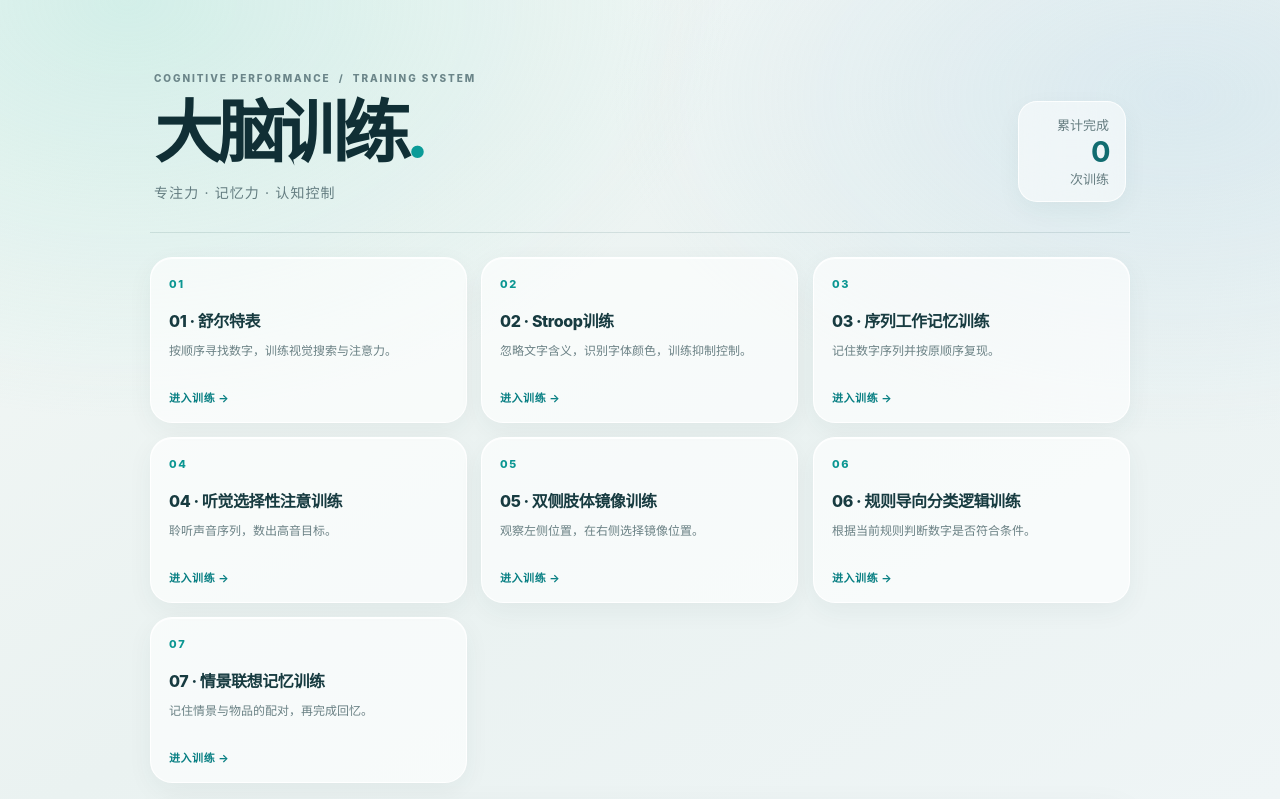
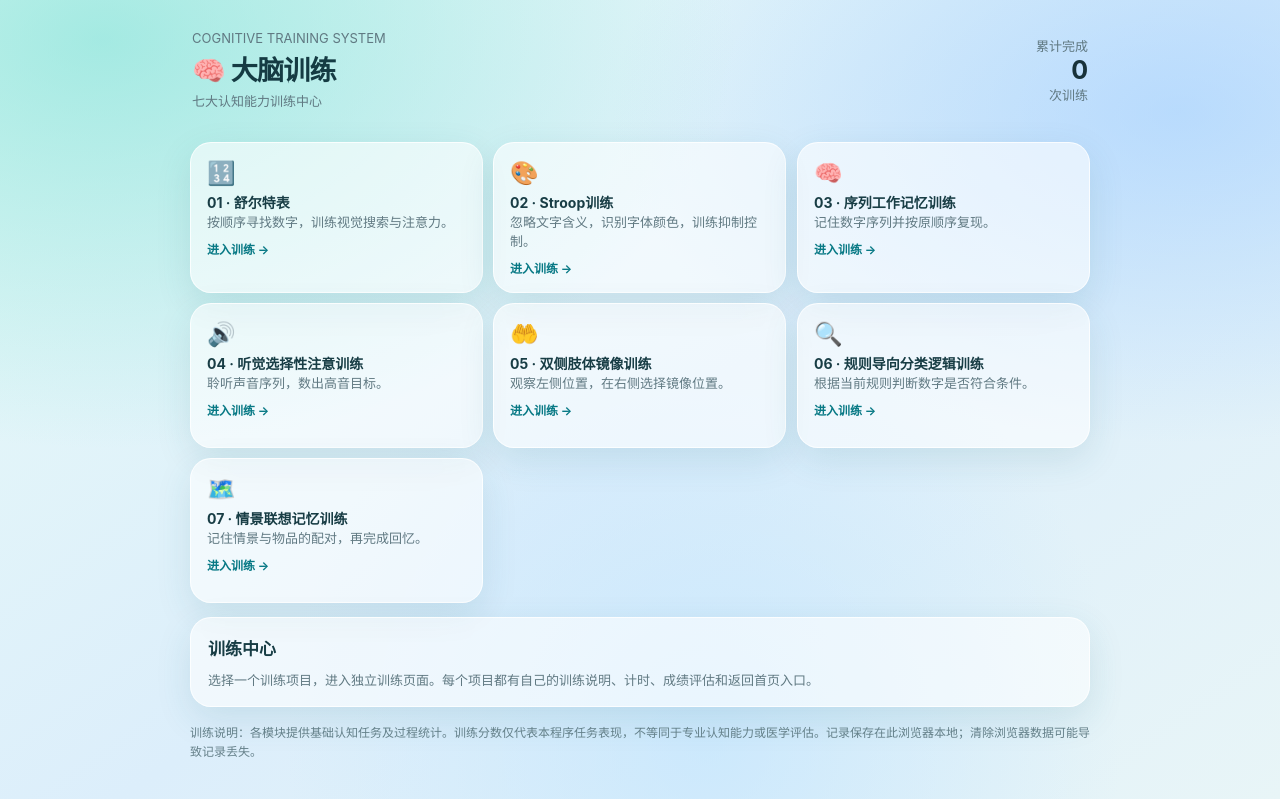
Before and after one commit to fengweisong18-a11y/brain-training, a plain HTML site: page index.html in a window 1280 px wide. Shown: the top 799 px of the page. Drawn offline with Linux system fonts and the light colour scheme.

Commit message:
Add files via upload

```diff
--- a/index.html
+++ b/index.html
@@ -179,181 +179,19 @@ button.tap-feedback::after{
   button,.module,.tile,.choice,.secondary,.primary,.metric,.panel{transition:none!important}
 }
 
-
-/* Premium editorial interface: restrained typography, whitespace and glass surfaces */
-:root{
-  --ink:#102f35;
-  --muted:#667d81;
-  --teal:#087f83;
-  --line:rgba(20,76,80,.10);
-  --shadow:0 14px 38px rgba(25,79,83,.075);
-}
-html{min-height:100%;background:#edf5f3}
-body{
-  min-height:100vh;
-  padding:clamp(22px,5vw,54px) 16px 36px;
-  color:var(--ink);
-  background:
-    radial-gradient(ellipse at 10% 0%,rgba(158,224,211,.38),transparent 37%),
-    radial-gradient(ellipse at 92% 12%,rgba(186,216,235,.34),transparent 34%),
-    linear-gradient(150deg,#f4f8f6 0%,#eaf2f1 54%,#eff5f6 100%);
-  background-attachment:fixed;
-}
-.app{max-width:980px}
-header{
-  align-items:flex-end;
-  padding:18px 4px 30px;
-  margin-bottom:24px;
-  border-bottom:1px solid rgba(22,73,77,.12);
-}
-.brand-block{min-width:0}
-.eyebrow{
-  margin-bottom:14px;
-  color:#6b8589;
-  font-size:10px;
-  font-weight:800;
-  letter-spacing:.19em;
-}
-h1{
-  margin:0;
-  color:#102f35;
-  font-size:clamp(44px,9vw,68px);
-  line-height:1.02;
-  letter-spacing:-.075em;
-  font-weight:850;
-}
-.title-mark{color:#0b9b98}
-.hero-copy{
-  margin-top:15px;
-  color:#647d81;
-  font-size:14px;
-  letter-spacing:.08em;
-}
-header>div:last-child{
-  min-width:108px;
-  padding:13px 16px;
-  border:1px solid rgba(255,255,255,.82);
-  border-radius:19px;
-  background:rgba(255,255,255,.50);
-  -webkit-backdrop-filter:blur(20px);
-  backdrop-filter:blur(20px);
-  box-shadow:0 8px 24px rgba(25,79,83,.05);
-}
-#totalDone{
-  color:#116c70;
-  font-size:29px!important;
-  letter-spacing:-.05em;
-}
-.modules{gap:14px;margin:0 0 19px}
-.module{
-  min-height:166px;
-  padding:19px 18px 17px;
-  border:1px solid rgba(255,255,255,.90);
-  border-radius:22px;
-  background:rgba(255,255,255,.62);
-  box-shadow:0 8px 26px rgba(29,76,80,.055),inset 0 1px 0 rgba(255,255,255,.85);
-  -webkit-backdrop-filter:blur(22px) saturate(150%);
-  backdrop-filter:blur(22px) saturate(150%);
-  text-align:left;
-  transition:transform .2s ease,box-shadow .2s ease,border-color .2s ease,background .2s ease;
-}
-.module::before{
-  content:attr(data-mode);
-  display:block;
-  margin-bottom:19px;
-  color:#0b9692;
-  font-size:11px;
-  font-weight:800;
-  letter-spacing:.16em;
-}
-.module b{
-  display:block;
-  margin:0 0 9px;
-  color:#173b40;
-  font-size:16px;
-  line-height:1.4;
-  letter-spacing:-.025em;
-  font-weight:780;
-}
-.module .muted{
-  display:block;
-  color:#6a8084;
-  font-size:12px;
-  line-height:1.7;
-}
-.module span[style*="margin-top"]{
-  margin-top:auto!important;
-  padding-top:15px;
-  color:#087f83!important;
-  font-size:11px!important;
-  letter-spacing:.05em;
-}
-.module.active{
-  border:1px solid rgba(8,145,145,.48);
-  background:rgba(230,250,246,.88);
-  box-shadow:0 12px 30px rgba(8,127,131,.12),inset 0 1px 0 #fff;
-}
-.module:active{transform:translateY(1px) scale(.985)}
-.panel,.metric{
-  border:1px solid rgba(255,255,255,.88);
-  border-radius:22px;
-  background:rgba(255,255,255,.64);
-  box-shadow:var(--shadow),inset 0 1px 0 rgba(255,255,255,.82);
-}
-.panel{padding:22px}
-.panel h2{
-  margin-bottom:12px;
-  color:#173b40;
-  font-size:18px;
-  font-weight:780;
-  letter-spacing:-.025em;
-}
-.stats{gap:11px}
-.metric{padding:15px 16px}
-.metric small{color:#71878b;font-size:11px;letter-spacing:.035em}
-.metric strong{color:#145d63;font-size:25px;letter-spacing:-.045em}
-.primary{
-  border-radius:14px;
-  background:linear-gradient(135deg,#0d9995,#08747e);
-  box-shadow:0 8px 20px rgba(8,127,131,.18);
-}
-.secondary{border-radius:14px}
-#stage{min-height:180px}
-footer{
-  margin-top:23px;
-  padding:16px 4px 0;
-  border-top:1px solid rgba(22,73,77,.10);
-  color:#819396;
-  font-size:11px;
-  line-height:1.8;
-}
-@media(max-width:650px){
-  header{align-items:flex-start;padding:10px 2px 23px}
-  header>div:last-child{min-width:78px;padding:10px 11px}
-  .hero-copy{max-width:260px;font-size:12px;line-height:1.7}
-  .module{min-height:160px;padding:16px 14px;border-radius:19px}
-  .module::before{margin-bottom:16px}
-  .module b{font-size:14px}
-  .module .muted{font-size:11px}
-  .panel{padding:17px}
-}
-@media(prefers-reduced-motion:reduce){
-  .module,.panel,.metric{transition:none!important}
-}
-
 </style>
 </head>
 <body><main class="app">
-<header><div class="brand-block"><div class="eyebrow">COGNITIVE PERFORMANCE&nbsp; / &nbsp;TRAINING SYSTEM</div><h1>大脑训练<span class="title-mark">.</span></h1><div class="hero-copy">专注力 · 记忆力 · 认知控制</div></div><div style="text-align:right"><div class="sub">累计完成</div><strong id="totalDone" style="font-size:25px">0</strong><div class="sub">次训练</div></div></header>
+<header><div><div class="sub">COGNITIVE TRAINING SYSTEM</div><h1>🧠 大脑训练</h1><div class="sub">七大认知能力训练中心</div></div><div style="text-align:right"><div class="sub">累计完成</div><strong id="totalDone" style="font-size:25px">0</strong><div class="sub">次训练</div></div></header>
 <section id="home">
 <div class="modules" id="modules">
-<button class="module" data-mode="01"><b>01 · 舒尔特表</b><span class="muted">按顺序寻找数字，训练视觉搜索与注意力。</span><span style="display:block;margin-top:9px;color:#087985;font-size:12px;font-weight:700">进入训练 →</span></button>
-<button class="module" data-mode="02"><b>02 · Stroop训练</b><span class="muted">忽略文字含义，识别字体颜色，训练抑制控制。</span><span style="display:block;margin-top:9px;color:#087985;font-size:12px;font-weight:700">进入训练 →</span></button>
-<button class="module" data-mode="03"><b>03 · 序列工作记忆训练</b><span class="muted">记住数字序列并按原顺序复现。</span><span style="display:block;margin-top:9px;color:#087985;font-size:12px;font-weight:700">进入训练 →</span></button>
-<button class="module" data-mode="04"><b>04 · 听觉选择性注意训练</b><span class="muted">聆听声音序列，数出高音目标。</span><span style="display:block;margin-top:9px;color:#087985;font-size:12px;font-weight:700">进入训练 →</span></button>
-<button class="module" data-mode="05"><b>05 · 双侧肢体镜像训练</b><span class="muted">观察左侧位置，在右侧选择镜像位置。</span><span style="display:block;margin-top:9px;color:#087985;font-size:12px;font-weight:700">进入训练 →</span></button>
-<button class="module" data-mode="06"><b>06 · 规则导向分类逻辑训练</b><span class="muted">根据当前规则判断数字是否符合条件。</span><span style="display:block;margin-top:9px;color:#087985;font-size:12px;font-weight:700">进入训练 →</span></button>
-<button class="module" data-mode="07"><b>07 · 情景联想记忆训练</b><span class="muted">记住情景与物品的配对，再完成回忆。</span><span style="display:block;margin-top:9px;color:#087985;font-size:12px;font-weight:700">进入训练 →</span></button>
+<button class="module" data-mode="0"><div class="ico">🔢</div><b>01 · 舒尔特表</b><span class="muted">按顺序寻找数字，训练视觉搜索与注意力。</span><span style="display:block;margin-top:9px;color:#087985;font-size:12px;font-weight:700">进入训练 →</span></button>
+<button class="module" data-mode="1"><div class="ico">🎨</div><b>02 · Stroop训练</b><span class="muted">忽略文字含义，识别字体颜色，训练抑制控制。</span><span style="display:block;margin-top:9px;color:#087985;font-size:12px;font-weight:700">进入训练 →</span></button>
+<button class="module" data-mode="2"><div class="ico">🧠</div><b>03 · 序列工作记忆训练</b><span class="muted">记住数字序列并按原顺序复现。</span><span style="display:block;margin-top:9px;color:#087985;font-size:12px;font-weight:700">进入训练 →</span></button>
+<button class="module" data-mode="3"><div class="ico">🔊</div><b>04 · 听觉选择性注意训练</b><span class="muted">聆听声音序列，数出高音目标。</span><span style="display:block;margin-top:9px;color:#087985;font-size:12px;font-weight:700">进入训练 →</span></button>
+<button class="module" data-mode="4"><div class="ico">🤲</div><b>05 · 双侧肢体镜像训练</b><span class="muted">观察左侧位置，在右侧选择镜像位置。</span><span style="display:block;margin-top:9px;color:#087985;font-size:12px;font-weight:700">进入训练 →</span></button>
+<button class="module" data-mode="5"><div class="ico">🔍</div><b>06 · 规则导向分类逻辑训练</b><span class="muted">根据当前规则判断数字是否符合条件。</span><span style="display:block;margin-top:9px;color:#087985;font-size:12px;font-weight:700">进入训练 →</span></button>
+<button class="module" data-mode="6"><div class="ico">🗺️</div><b>07 · 情景联想记忆训练</b><span class="muted">记住情景与物品的配对，再完成回忆。</span><span style="display:block;margin-top:9px;color:#087985;font-size:12px;font-weight:700">进入训练 →</span></button>
 </div>
 <div class="panel"><h2>训练中心</h2><div class="muted">选择一个训练项目，进入独立训练页面。每个项目都有自己的训练说明、计时、成绩评估和返回首页入口。</div></div>
 </section>
```
